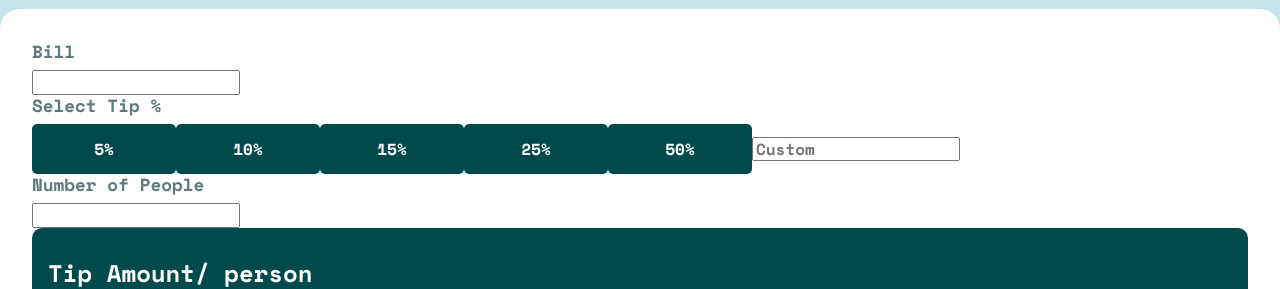
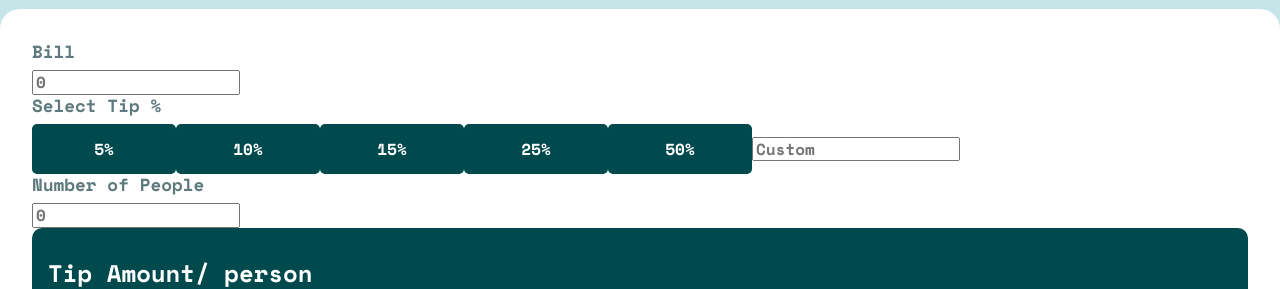
Before and after one commit to martinelias1312/tip-calculator-app-main-ts, a React (Create React App) app: page / in a window 1280 px wide. Shown: the part 134-423 px from the top of the page. Built offline with nearby package versions, Linux system fonts and the light colour scheme.

Commit message:
input placeholders

```diff
--- a/src/Components/TipCard/CardInputs/index.tsx
+++ b/src/Components/TipCard/CardInputs/index.tsx
@@ -10,7 +10,7 @@ const CardInputs = (props: Props) => {
     <div className="card-inputs">
       <section className="bill">
         <h2>Bill</h2>
-        <input type="text" />
+        <input type="text" placeholder="0" />
       </section>
 
       <section className="tip">
@@ -28,7 +28,7 @@ const CardInputs = (props: Props) => {
       <section className="people">
         <h2>Number of People</h2>
         <p className="msg-zero sr-only"></p>
-        <input type="text" />
+        <input type="text" placeholder="0" />
       </section>
     </div>
   );
```
